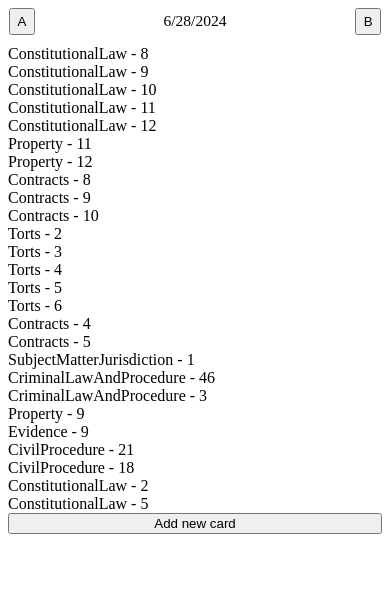
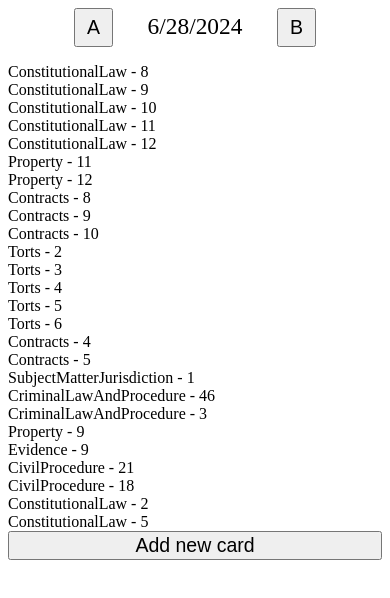
Before and after one commit to nickkantack/BarPrepFlashCardScheduler, a plain HTML site: page index.html in a window 390 px wide. Drawn offline with Linux system fonts and the light colour scheme.

Commit message:
Made usable on mobile

```diff
--- a/styles.css
+++ b/styles.css
@@ -1,3 +1,9 @@
+button {
+    font-size: 5vw;
+}
+select {
+    font-size: 5vw;
+}
 .dateButton {
     width: 2em;
     height: 2em;
@@ -12,7 +18,6 @@
     position: relative;
     margin-left: auto;
     margin-right: auto;
-    max-width: 500px;
 }
 
 #addNewCardButton {
@@ -36,8 +41,8 @@
     display: inline-block;
     margin-left: auto;
     margin-right: auto;
-    font-size: 4vw;
+    font-size: 6vw;
     text-align: center;
     margin-bottom: 1em;
-    width: calc(100% - 4em);
+    width: 40vw;
 }
```
